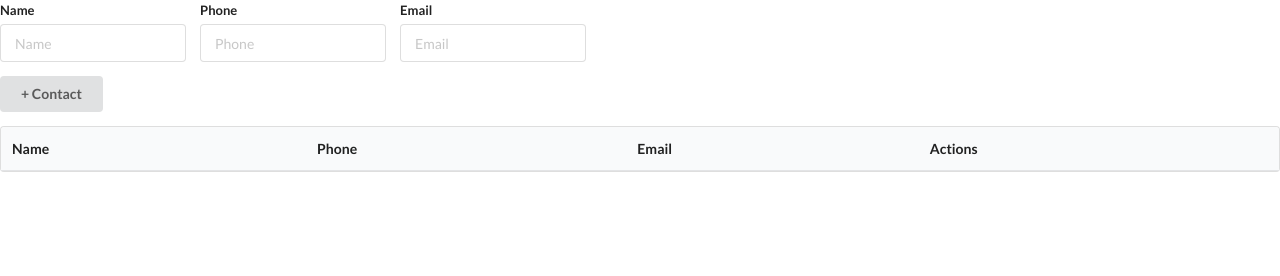
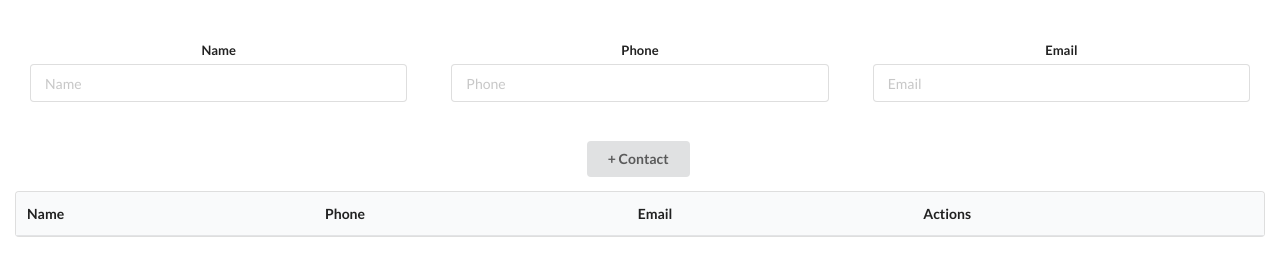
Before and after one commit to Ahmed-Gamal-Helal/tutorials-trial, a website: page index.pug in a window 1280 px wide. Drawn offline with nearby package versions, Linux system fonts and the light colour scheme; files that its build step writes are made by us from their sources.

Commit message:
sixth commit

```diff
--- /dev/null
+++ b/css/style1.scss
@@ -0,0 +1,24 @@
+.main {
+    margin: 15px;
+    .ui.form {
+        text-align: center;
+
+        .fields {
+            display: flex;
+            .field {
+                flex: 1;
+            }
+        button {
+            margin: 25px 15px;
+        }
+        div {
+            margin: 25px 15px;
+        }
+        }
+    }
+    table {
+        thead {
+            margin-top: 30px;
+            }
+    }
+}
--- a/index.pug
+++ b/index.pug
@@ -2,7 +2,7 @@ html
     head
         title Hamza Table Task
         link(rel="stylesheet" type="text/css" href="css/semantic.min.css")
-        link(rel="stylesheet" type="text/css" href="style.css")
+        link(rel="stylesheet" type="text/css" href="css/style1.css")
         script(src="https://ajax.googleapis.com/ajax/libs/angularjs/1.6.4/angular.min.js")
 
     body
--- a/js/main.js
+++ b/js/main.js
@@ -2,6 +2,7 @@ var app = angular.module('myApp', []);
 app.controller('myCtrl', function($scope) {
 
     $scope.details = [];
+    $scope.list = [];
     $scope.msg = '';
 
     // first function to add the input data
```
Also changed, not shown: str.html (+1 -1 lines), css/style.css (deleted), css/style1.css, 1 other file.
